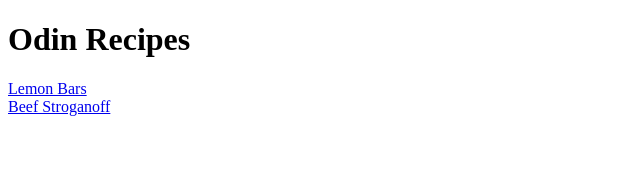
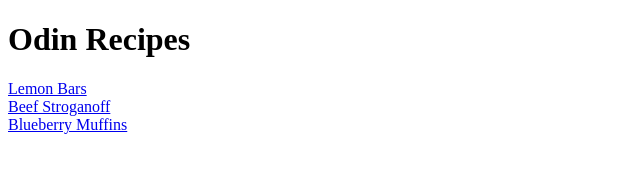
Before and after one commit to KingTarkata/odin-recipes, a plain HTML site: page index.html in a window 1280 px wide. Shown: the whole page, without its empty margins (0-640 px from the left). Drawn offline with Linux system fonts and the light colour scheme.

Commit message:
Added link to blueberry-muffin.html to index.html

```diff
--- a/index.html
+++ b/index.html
@@ -12,6 +12,6 @@
     <br>
     <a href="./recipes/beef-stroganoff.html">Beef Stroganoff</a>
     <br>
-    <a href="./recipes/blueberry-muffin.html"></a>
+    <a href="./recipes/blueberry-muffin.html">Blueberry Muffins</a>
 </body>
 </html>
```
